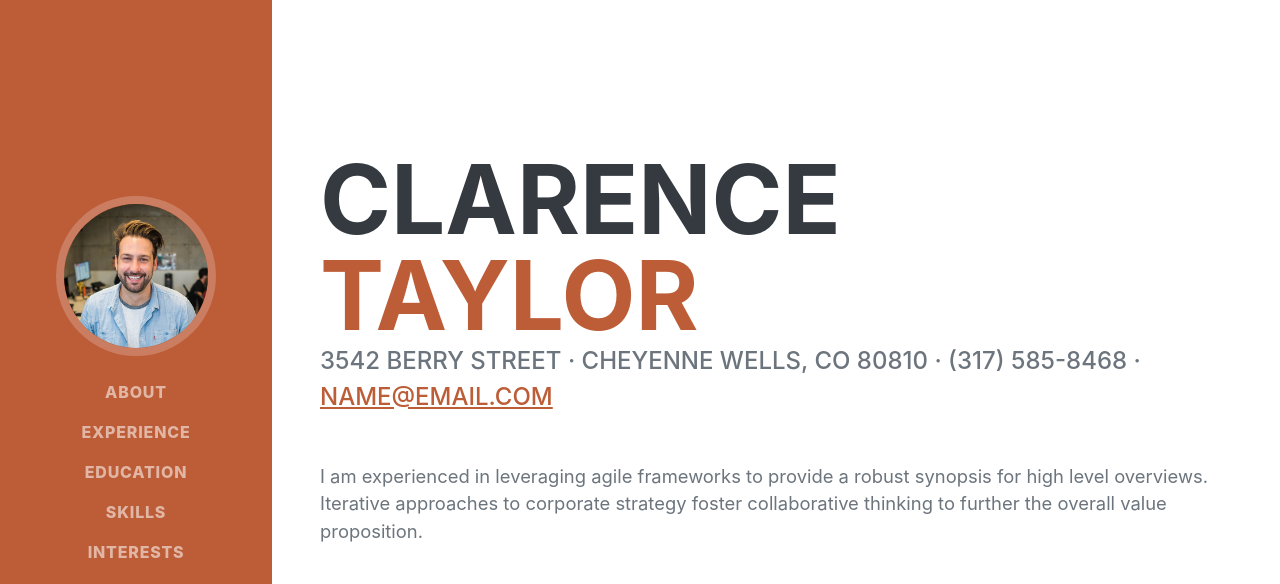
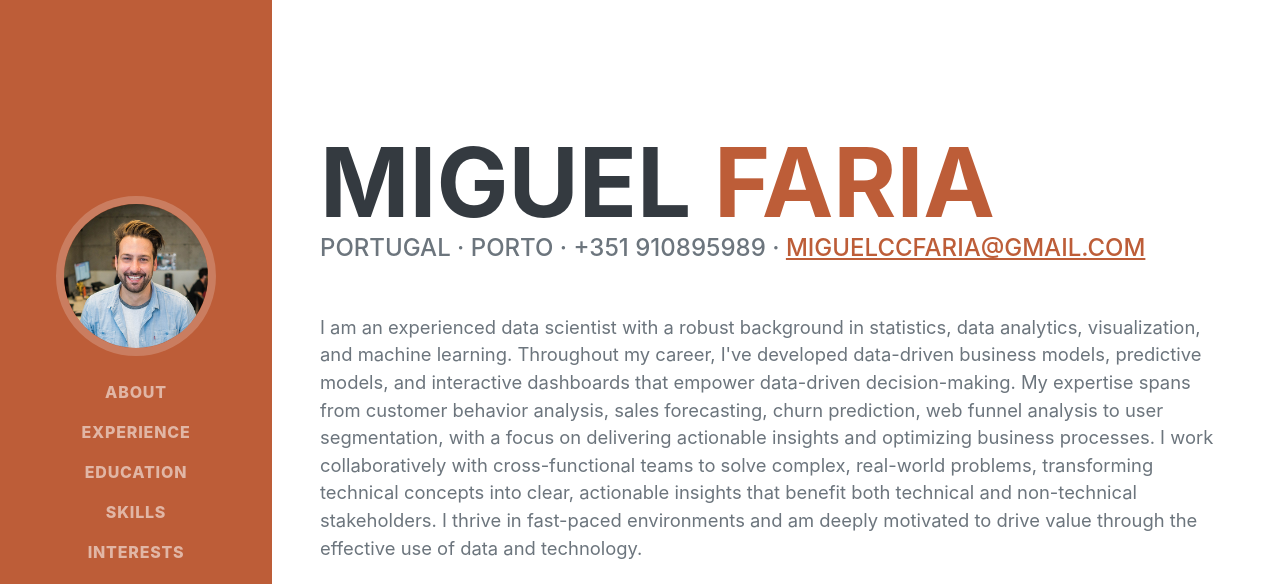
Before and after one commit to miguelccfaria47/resume, a plain HTML site: page index.html in a window 1280 px wide. Shown: the top 584 px of the page. Drawn offline with nearby package versions, Linux system fonts and the light colour scheme; a web font is replaced by a local one.

Commit message:
updted index

```diff
--- a/index.html
+++ b/index.html
@@ -19,7 +19,7 @@
         <!-- Navigation-->
         <nav class="navbar navbar-expand-lg navbar-dark bg-primary fixed-top" id="sideNav">
             <a class="navbar-brand js-scroll-trigger" href="#page-top">
-                <span class="d-block d-lg-none">Clarence Taylor</span>
+                <span class="d-block d-lg-none">Miguel Faria</span>
                 <span class="d-none d-lg-block"><img class="img-fluid img-profile rounded-circle mx-auto mb-2" src="assets/img/profile.jpg" alt="..." /></span>
             </a>
             <button class="navbar-toggler" type="button" data-bs-toggle="collapse" data-bs-target="#navbarResponsive" aria-controls="navbarResponsive" aria-expanded="false" aria-label="Toggle navigation"><span class="navbar-toggler-icon"></span></button>
@@ -40,14 +40,16 @@
             <section class="resume-section" id="about">
                 <div class="resume-section-content">
                     <h1 class="mb-0">
-                        Clarence
-                        <span class="text-primary">Taylor</span>
+                        Miguel
+                        <span class="text-primary">Faria</span>
                     </h1>
                     <div class="subheading mb-5">
-                        3542 Berry Street · Cheyenne Wells, CO 80810 · (317) 585-8468 ·
-                        <a href="mailto:name@email.com">name@email.com</a>
+                        Portugal · Porto · +351 910895989 ·
+                        <a href="mailto:name@email.com">miguelccfaria@gmail.com</a>
                     </div>
-                    <p class="lead mb-5">I am experienced in leveraging agile frameworks to provide a robust synopsis for high level overviews. Iterative approaches to corporate strategy foster collaborative thinking to further the overall value proposition.</p>
+                    <p class="lead mb-5">I am an experienced data scientist with a robust background in statistics, data analytics, visualization, and machine learning. Throughout my career, I've developed data-driven business models, predictive models, and interactive dashboards that empower data-driven decision-making. My expertise spans from customer behavior analysis, sales forecasting, churn prediction, web funnel analysis to user segmentation, with a focus on delivering actionable insights and optimizing business processes.
+
+                        I work collaboratively with cross-functional teams to solve complex, real-world problems, transforming technical concepts into clear, actionable insights that benefit both technical and non-technical stakeholders. I thrive in fast-paced environments and am deeply motivated to drive value through the effective use of data and technology.</p>
                     <div class="social-icons">
                         <a class="social-icon" href="#!"><i class="fab fa-linkedin-in"></i></a>
                         <a class="social-icon" href="#!"><i class="fab fa-github"></i></a>
```
